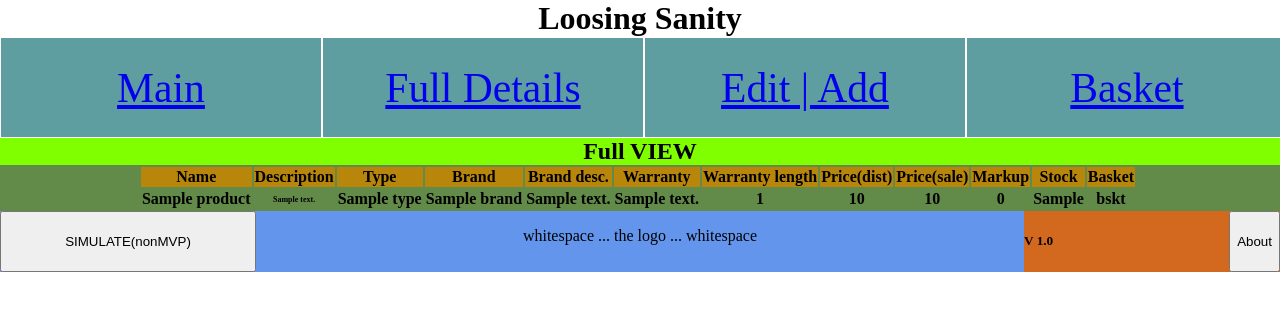
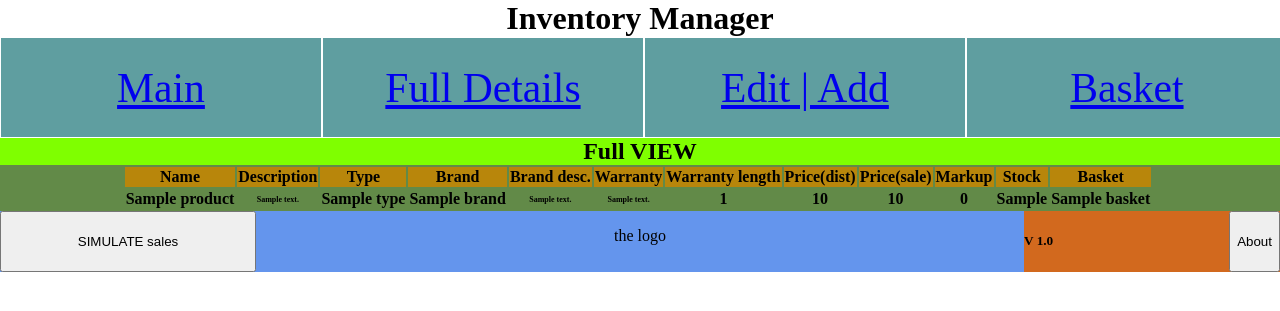
Before and after one commit to marekboro/Warehouse-mng-tool, a Flask app: page /fullview in a window 1280 px wide. Shown: the top 311 px of the page. Run offline with Flask 2, Linux system fonts and the light colour scheme; a database or web service that is not in the repository returns one stand-in record (values such as "Sample title"); lists and menus that the app fills with data are empty; some libraries are stand-ins or nearby versions.

Commit message:
finishing basket functionality, then working on day simulation

```diff
--- a/static/css/style.css
+++ b/static/css/style.css
@@ -78,7 +78,7 @@ text-align:  center;
     flex-grow: 1;
 
 } */
-#descriptionCell {
+.descriptionCell {
     font-size: 50%;
 }
 
--- a/templates/base.html
+++ b/templates/base.html
@@ -15,7 +15,7 @@
 <body>
 
     <header>
-        <h1> Loosing Sanity </h1>
+        <h1> Inventory Manager </h1>
     </header>
     <nav>
         <ul>
@@ -42,9 +42,9 @@
 
     </main>
     <footer>
-        <button>SIMULATE(nonMVP)</button>
+        <button>SIMULATE sales</button>
         <p>
-            whitespace ... the logo ... whitespace
+            the logo
         </p>
         <section>
             <h5>V 1.0</h5>
@@ -52,10 +52,6 @@
         </section>
     </footer>
 
-
-
-
-
 </body>
 
 </html>
--- a/templates/editing/editProduct.html
+++ b/templates/editing/editProduct.html
@@ -21,7 +21,7 @@
         <section id="productForm">
             <form id="productEditor" action="/edit/editTheProduct{{product.id}}" method="post">
                 <ul>
-                    <!-- <li> Name <input type="text" name="newProductName" placeholder="{{product.name}}"> </li>   -->
+
                     <li> Name <input type="text" name="newProductName" value="{{product.name}}"> </li>
                     <li>Type <select name='type_choice' id="typesofproducts">
                             {%for type in types%}
--- a/templates/fullview/index.html
+++ b/templates/fullview/index.html
@@ -44,9 +44,7 @@
 
     </table>
 
-    <!-- {%for product in products%}
-        Dupa
-    {%endfor%} -->
+
 
     </section>
 {%endblock%}
--- a/templates/stock/index.html
+++ b/templates/stock/index.html
@@ -21,18 +21,19 @@
         {%for a_stock_item in stocks%}
         <tr>
             <th>{{a_stock_item.product.name}}</th>
-            <th id="descriptionCell">{{a_stock_item.product.description}}</th>
+            <th class="descriptionCell">{{a_stock_item.product.description}}</th>
             <th>{{a_stock_item.product.product_type.name}}</th>
             <th>{{a_stock_item.product.brand.name}}</th>
-            <th>{{a_stock_item.product.brand.description}}</th>
-            <th>{{a_stock_item.product.brand.warranty_details}}</th>
+            <th class="descriptionCell">{{a_stock_item.product.brand.description}}</th>
+            <th class="descriptionCell">{{a_stock_item.product.brand.warranty_details}}</th>
             <th>{{a_stock_item.product.warranty_length}}</th>
             <th>{{a_stock_item.product.distributor_price}}</th>
             <th>{{a_stock_item.product.sale_price}}</th>
             <th>{{a_stock_item.product.get_markup()}}</th>
             <th>{{a_stock_item.count1}}</th>
+            <th>{{a_stock_item.basket}}</th>
 
-            <th>bskt</th>
+
             <th></th>
         </tr>
         {%endfor%}
```
Also changed, not shown: templates/index.html (+3 -7 lines).
